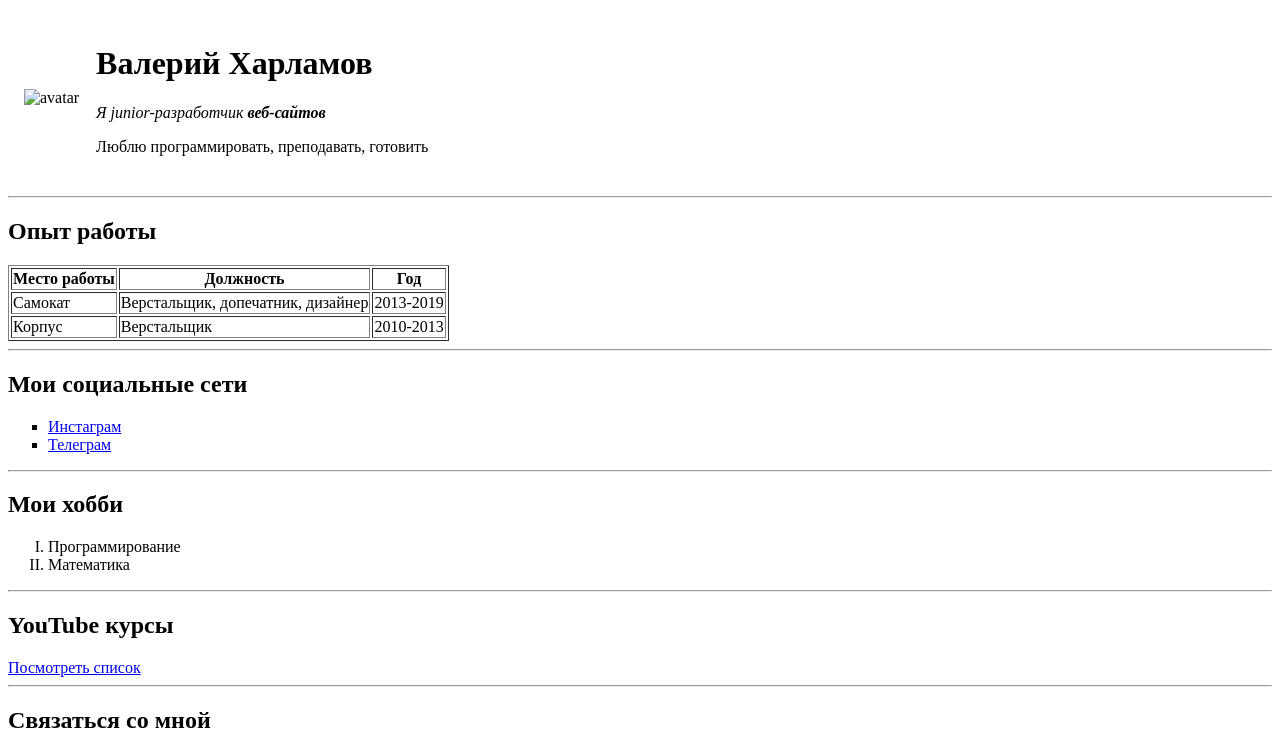
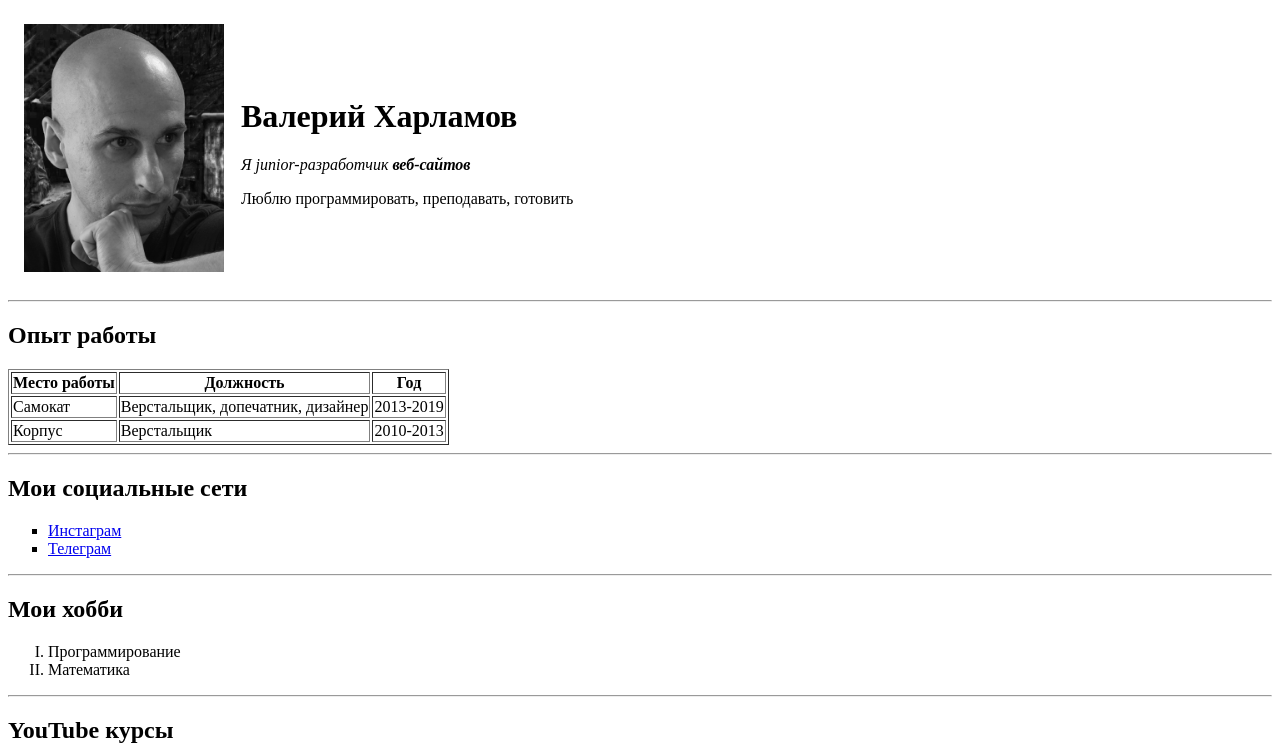
Before and after one commit to vharlamov/CV, a plain HTML site: page index.html in a window 1280 px wide. Shown: the top 751 px of the page. Drawn offline with Linux system fonts and the light colour scheme.

Commit message:
Update index.html

```diff
--- a/index.html
+++ b/index.html
@@ -7,7 +7,7 @@
 	<body>
 		<table cellspacing="15">
 			<tr>
-				<td><img src="./assets/IMG_2165.jpg" width="200" alt="avatar" /></td>
+				<td><img src="./IMG_2165.jpg" width="200" alt="avatar" /></td>
 				<td>
 					<h1>Валерий Харламов</h1>
 					<p>
```
